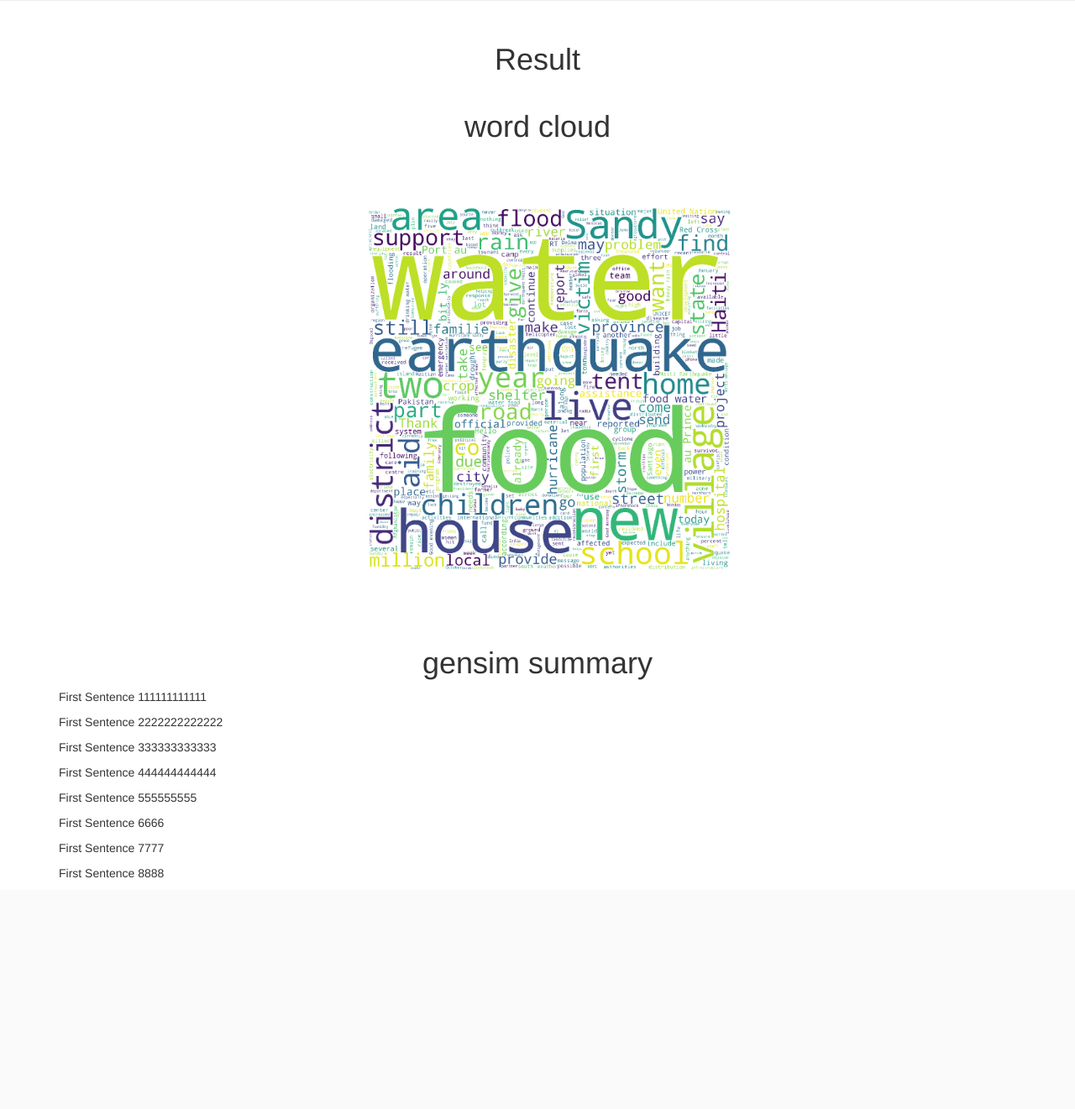
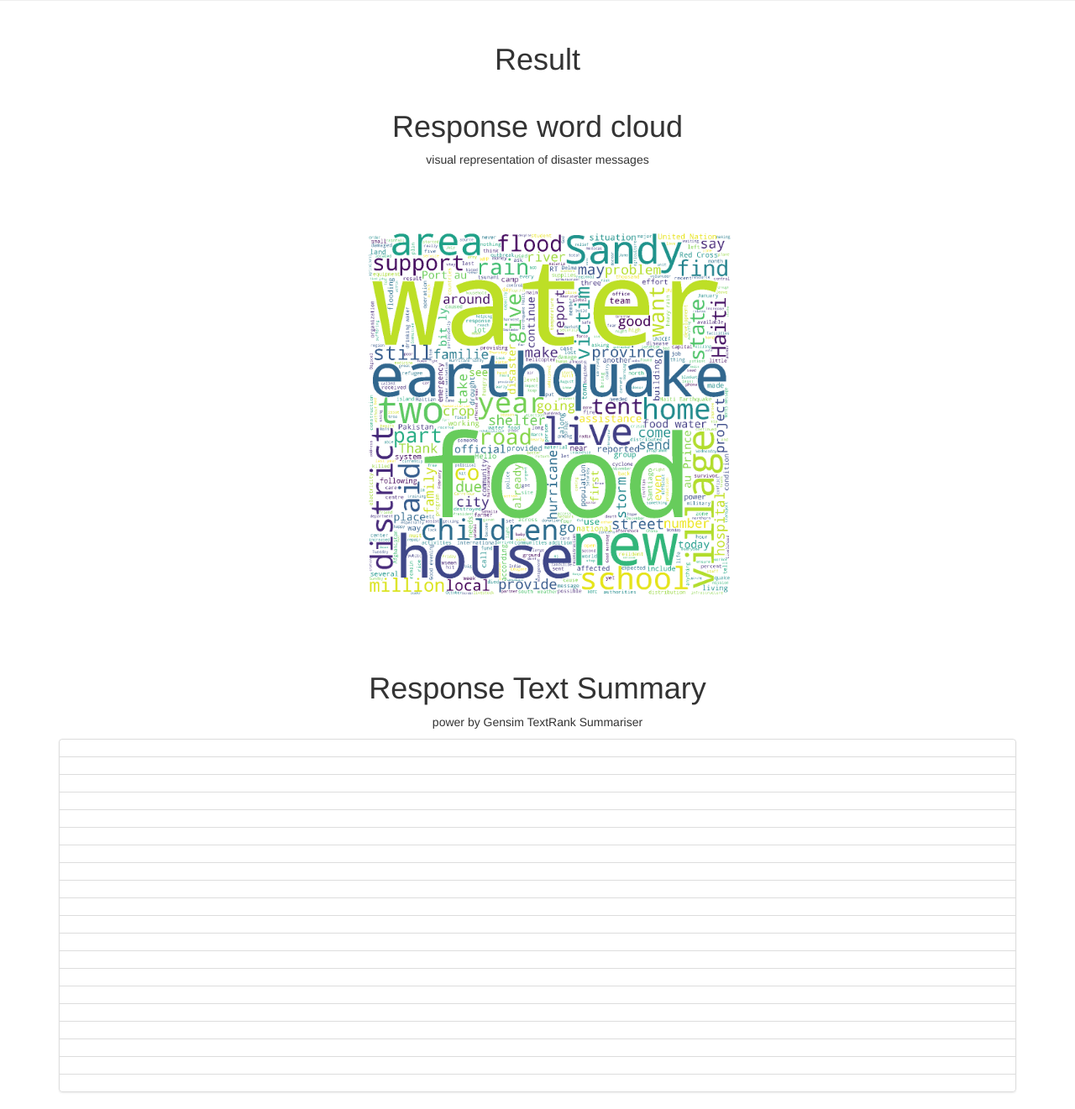
Before and after one commit to chengweiiii/Disaster-Response-Pipeline-Project, a Flask app: template app/templates/go.html in a window 1280 px wide. Shown: the part 433-1754 px from the top of the page at 84% size. Before the commit the page ends 1479 px from the top, so only its background shows below. Run offline with Flask 2, Linux system fonts and the light colour scheme; the template is opened without the code that fills it, so the values that code supplies are empty; parts of the project's set-up code (start-up, migrations or seed data) failed here and were passed over; some libraries are stand-ins or nearby versions.

Commit message:
finish gensim summary part

```diff
--- a/app/run.py
+++ b/app/run.py
@@ -70,9 +70,12 @@ def index():
     ids = ["graph-{}".format(i) for i, _ in enumerate(graphs)]
     graphJSON = json.dumps(graphs, cls=plotly.utils.PlotlyJSONEncoder)
 
+    #prepare gensim_summary
+    with open("../models/gensim_summary.txt") as f:
+        text = f.read().split("\n")
+
     # render web page with plotly graphs
-    return render_template('master.html', ids=ids, graphJSON=graphJSON)
-
+    return render_template('master.html', ids=ids, graphJSON=graphJSON, gensim_summary=text)
 
 # web page that handles user query and displays model results
 @app.route('/go')
--- a/app/templates/master.html
+++ b/app/templates/master.html
@@ -65,21 +65,19 @@
 </div>
 
 <div class="container">
-  <h1 class="text-center"> word cloud</h1>
+  <h1 class="text-center">Response word cloud</h1>
+	<p class="text-center">visual representation of disaster messages</p>
     <img src="{{url_for('static', filename='word_cloud.png')}}" alt="word_cloud" style="width:100%">
 </div>
 <div class="container">
-  <h1 class="text-center"> gensim summary</h1>
-  <p> First Sentence 111111111111</p>
-  <p> First Sentence 2222222222222</p>
-  <p> First Sentence 333333333333</p>
-  <p> First Sentence 444444444444</p>
-  <p> First Sentence 555555555</p>
-  <p> First Sentence 6666</p>
-  <p> First Sentence 7777</p>
-  <p> First Sentence 8888</p>
+  <h1 class="text-center">Response Text Summary</h1>
+  <p class="text-center">power by Gensim TextRank Summariser</p>
+  <ul class="list-group">
+    {%for i in range(0, 20)%}
+    <li class="list-group-item">{{gensim_summary[i]}}</li>
+    {%endfor%}
+  </ul>
 </div>
-
 
 <script type="text/javascript">
     const graphs = {{graphJSON | safe}};
--- a/models/produce_analytic.py
+++ b/models/produce_analytic.py
@@ -17,7 +17,7 @@ def load_data():
 
 #produce word cloud
 def produce_wordcloud(text):
-    stopwords = STOPWORDS.union({'need','one','will','said','thank','people','now','help','area','well','including', 'us', 'information','know','work','time','day','government','country','many','please','much','service','region'})
+    stopwords = STOPWORDS.union({'need','one','will','said','thank','people','now','help','area','well','including', 'us', 'information','know','work','time','day','government','country','many','please','much','service','region','new'})
     wordcloud = WordCloud(stopwords=stopwords,background_color='white',width=7000,height=7000,max_words=400).generate(text)
     fig = plt.figure(figsize=(20,10))
     plt.imshow(wordcloud)
```
Also changed, not shown: app/temp.py (+9 -4 lines).
